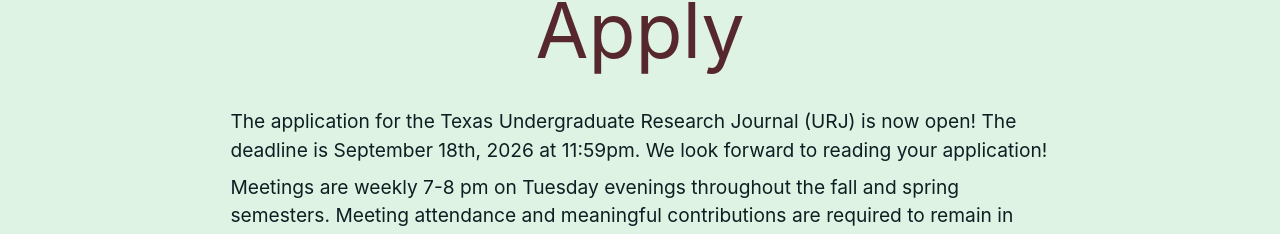
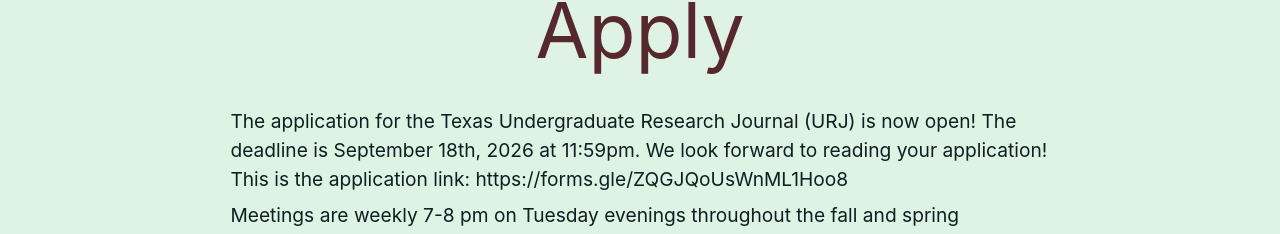
Before and after one commit to texas-urj/texas-urj.github.io, a Next.js app: page /apply in a window 1280 px wide. Shown: the part 93-327 px from the top of the page. Built offline with nearby package versions, Linux system fonts and the light colour scheme.

Commit message:
Update apply.tsx

```diff
--- a/pages/apply.tsx
+++ b/pages/apply.tsx
@@ -8,7 +8,7 @@ const Apply = () => {
       <Navigation name='Texas URJ'></Navigation>
       <h1>Apply</h1>
       <section>
-      <p>The application for the Texas Undergraduate Research Journal (URJ) is now open! The deadline is September 18th, 2026 at 11:59pm. We look forward to reading your application!</p>
+      <p>The application for the Texas Undergraduate Research Journal (URJ) is now open! The deadline is September 18th, 2026 at 11:59pm. We look forward to reading your application! This is the application link: https://forms.gle/ZQGJQoUsWnML1Hoo8</p>
       <p>Meetings are weekly 7-8 pm on Tuesday evenings throughout the fall and spring semesters. Meeting attendance and meaningful contributions are required to remain in good standing. Please make sure you can make time to attend these meetings.</p>
       <p>Feel free to contact our Editors in Chiefs, Dhroov Pathare at <a className='underline hover:no-underline' href='mailto:dp36455@my.utexas.edu'>dp36455@my.utexas.edu</a> or Samuel Sliter-Hays at <a className='underline hover:no-underline' href='mailto:sms8389@my.utexas.edu'>sms8389@my.utexas.edu</a>, with any questions or concerns. We look forward to reading your application.</p>
       </section>
```
